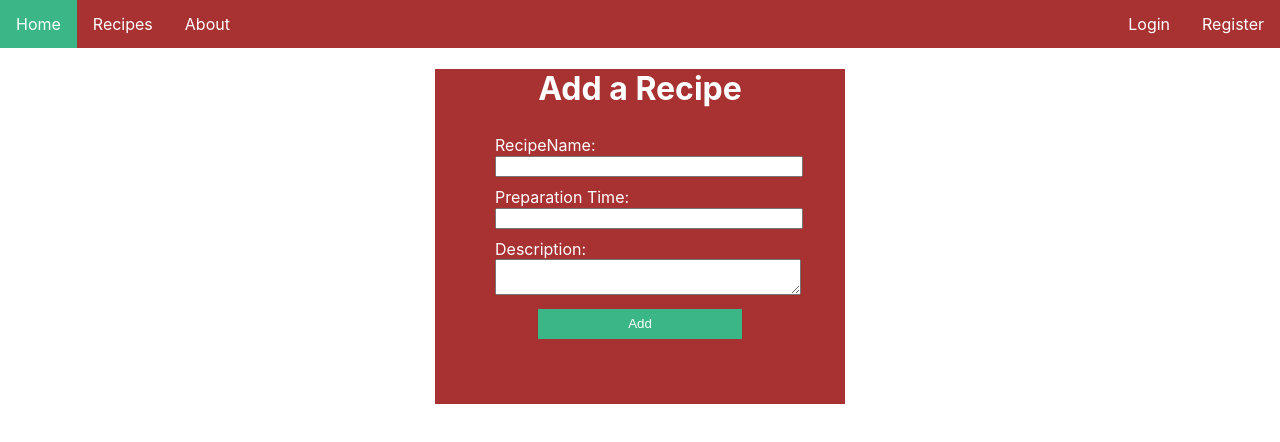
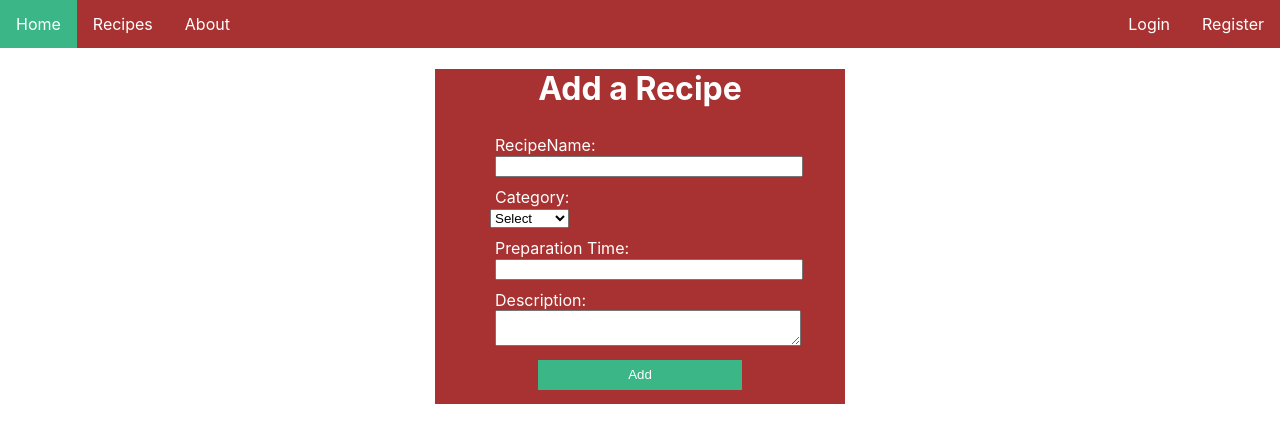
Before and after one commit to VangelIliev/SoftuniReactProject, a React (Create React App) app in the folder softuni-react/: page /AddRecipe in a window 1280 px wide. Shown: the top 442 px of the page. Built offline with nearby package versions, Linux system fonts and the light colour scheme; no server answers.

Commit message:
adding category option

```diff
--- a/softuni-react/src/components/recipe/addRecipe.js
+++ b/softuni-react/src/components/recipe/addRecipe.js
@@ -7,7 +7,7 @@ function AddRecipe(props){
     const [recipeName, setRecipeName] = useState('');
     const [timeToPrepare, setTimeToPrepare] = useState('');
     const [description, setRecipeDescription] = useState('');
-
+    const [category, setCategory] = useState('select');
     function recipeChangeHandler(e){
         setRecipeName(e.target.value);
     }
@@ -17,9 +17,19 @@ function AddRecipe(props){
     function descriptionChangeHandler(e){
         setRecipeDescription(e.target.value);
     }
+    function setCategoryHandler(e){
+        setCategory(e.target.value);
+    }
+    function addRecipe(){
+        console.log(recipeName + ' ' + timeToPrepare + ' ' + description + ' ' + category );
+        clearForm();
 
-    function addRecipe(){
-        console.log(recipeName + ' ' + timeToPrepare + ' ' + description );
+    }
+    function clearForm(){
+        setCategory('');
+        setRecipeName('');
+        setTimeToPrepare('');
+        setRecipeDescription('');
     }
     return (
         <div className={styles.formWrapper}>
@@ -32,6 +42,18 @@ function AddRecipe(props){
                 </div>
                 <input className={styles.formInput} type="text" value={recipeName} onChange={recipeChangeHandler}></input>
             </div>
+            <div className={styles.formFieldWrapper}>
+                <div>
+                <label className={styles.formLabel} htmlFor='category'>Category:</label>
+                </div>
+               <select  onChange={setCategoryHandler} value={category}>
+                  <option value="select">Select</option>
+                  <option value="Breakfast">Breakfast</option>
+                  <option value="Lunch">Lunch</option>
+                  <option value="Dinner">Dinner</option>
+                  <option value="Dessert">Dessert</option>
+               </select>
+           </div>
             <div className={styles.formFieldWrapper}>
                 <div>
                 <label className={styles.formLabel} htmlFor='timeToPrepare'>Preparation Time:</label>
```
